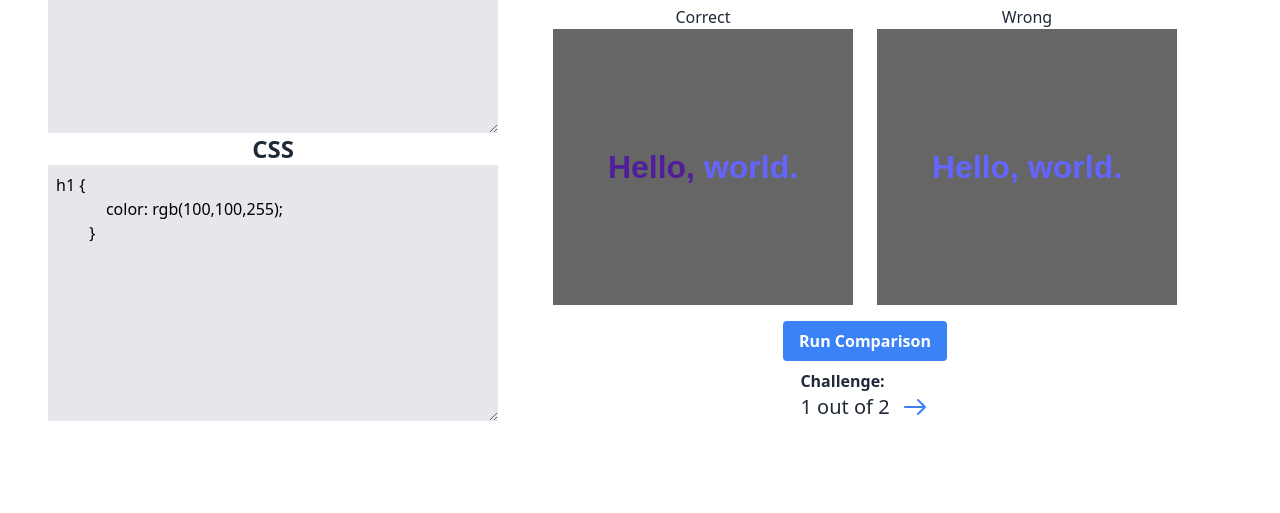
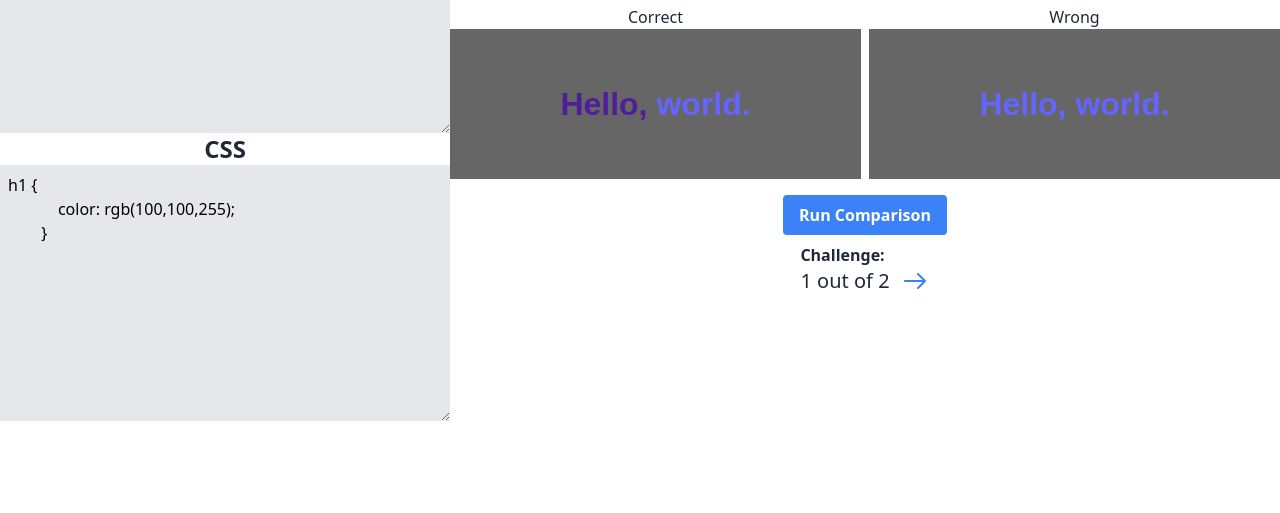
Before and after one commit to KeeghanM/pixel-perfection, an Astro site: page / in a window 1280 px wide. Shown: the part 287-800 px from the top of the page. Built offline with nearby package versions, Linux system fonts and the light colour scheme; Astro itself is replaced by a stand-in of ours.

Commit message:
Second challenge test

```diff
--- a/src/app/Challenges.ts
+++ b/src/app/Challenges.ts
@@ -4,19 +4,7 @@ export const Challenges = [
     name: "Tutorial Challenge",
     description: "Welcome to the tutorial! All you need to do is correct the below invalid CSS to make the 'wrong' design look like the 'correct' design.",
     HTML: `<h1><span>Hello,</span> world.</h1>`,
-        generalCSS: `* {
-  margin: 0;
-  padding: 0;
-}
-body {
-font-family: sans-serif;
-  display: grid;
-  place-items: center;
-  height: 100vh;
-  width: 100vw;
-  background: #666;
-  overflow:hidden;
-}`,
+    generalCSS: "",
     correctCSS: `h1 {
             color: rgb(100,100,255);
         }
@@ -30,49 +18,16 @@ font-family: sans-serif;
   },
   {
     id: 1,
-        name: "Challenge 1",
-        description: "This is the first challenge! All you need to do is correct the below invalid CSS to make the 'wrong' design look like the 'correct' design.",
+    name: "Size matters!",
+    description: "On something as simple as an input, details matter. Make the 'wrong' design look like the 'correct' design.",
     HTML: `
         <div>
         <input type="text" placeholder="Enter your name here" />
         <button>Submit</button>
         </div>
         `,
-        generalCSS: `* {
-  margin: 0;
-  padding: 0;
-}
-body {
-  font-family: sans-serif;
-  display: grid;
-  place-items: center;
-  height: 100vh;
-  width: 100vw;
-  background: #666;
-  overflow:hidden;
-}
-            `,
+    generalCSS: "",
     correctCSS: `div {
-  display: flex;
-  gap: 0;
-}
-input {
-  font-size: 1.5rem;
-  border: none;
-  padding: 1rem 2rem;
-  background: rgb(210,180,250);
-  border-radius: 15px 0 0 15px;
-  color: black;
-}
-button {
-  border: none;
-  background: rgb(80,30,155);
-  color: white;
-  font-size: 1.5rem;
-  padding: 1rem 2rem;
-  border-radius: 0 15px 15px 0;
-}`,
-        wrongCSS: `div {
   display: flex;
   gap: 0;
 }
@@ -90,6 +45,26 @@ button {
   color: white;
   font-size: 1.5rem;
   padding: 1rem;
+  border-radius: 0 15px 15px 0;
+}`,
+    wrongCSS: `div {
+  display: flex;
+  gap: 0;
+}
+input {
+  font-size: 1.5rem;
+  border: none;
+  padding: 0.5rem 1rem;
+  background: rgb(210,180,250);
+  border-radius: 15px 0 0 15px;
+  color: black;
+}
+button {
+  border: none;
+  background: rgb(80,30,155);
+  color: white;
+  font-size: 1.5rem;
+  padding: 0.5rem 1rem;
   border-radius: 0 10px 10px 0;
 }`,
   },
--- a/src/app/Main.tsx
+++ b/src/app/Main.tsx
@@ -15,7 +15,7 @@ export default function Main() {
     })
 
     return (
-        <div class="grid grid-cols-[minmax(30vw,_450px)_1fr] h-[80vh] p-12">
+        <div class="grid grid-cols-[minmax(30vw,_450px)_1fr] h-[80vh] py-12">
             <div class="flex flex-col flex-1">
                 <Editors />
             </div>
@@ -24,9 +24,13 @@ export default function Main() {
                     <h1 class="mt-6 mb-2 text-4xl text-blue-500">{challenge().name}</h1>
                     <p class="text-xl leading-7 max-w-screen-md mx-auto mb-6">{challenge().description}</p>
                 </div>
-                <div class="flex gap-6 justify-center">
-                    <Correct />
-                    <Wrong />
+                <div class="flex gap-2">
+                    <div class="w-1/2">
+                        <Correct />
+                    </div>
+                    <div class="w-1/2">
+                        <Wrong />
+                    </div>
                 </div>
                 <Compare />
                 <Swapper />
--- a/src/app/_store.ts
+++ b/src/app/_store.ts
@@ -3,5 +3,23 @@ import { Challenges } from "./Challenges";
 
 export const [css, setCss] = createSignal("");
 export const [html, setHtml] = createSignal("");
+export const [globalCss, setGlobalCss] = createSignal(
+`* {
+    margin: 0;
+    padding: 0;
+}
+html, body {
+    height: 100%;
+    width: 100%;
+}
+body {
+    font-family: sans-serif;
+    display: grid;
+    place-items: center;
+    background: #666;
+    overflow: hidden;
+    max-width: 100%;
+}`
+);
 
 export const [challenge, setChallenge] = createSignal<Challenge>(Challenges[0]);
--- a/src/app/displays/Correct.tsx
+++ b/src/app/displays/Correct.tsx
@@ -1,18 +1,16 @@
-import { challenge } from "../_store";
+import { challenge,globalCss } from "../_store";
 
 export default function Correct() {
-    return (
-        <div class="w-[300px] h-[300px] flex flex-col items-center">
+    return (<div class="flex flex-col items-center">
             <h3>Correct</h3>
             <iframe
-                width="300px"
-                height="300px"
                 id="correctIframe"
-                style="border:none;"
+                class="border-none w-full"
                 srcdoc={
                     `<html>
                     <head>
                         <style>
+                            ${globalCss()}
                             ${challenge().generalCSS}
                             ${challenge().correctCSS}
                             </style>
--- a/src/app/displays/Wrong.tsx
+++ b/src/app/displays/Wrong.tsx
@@ -1,18 +1,16 @@
-import { challenge, css, html } from "../_store";
+import { challenge, css, html, globalCss } from "../_store";
 
 export default function Wrong() {
-    return (
-        <div class="w-[300px] h-[300px] flex flex-col items-center">
+    return (<div class="flex flex-col items-center">
             <h3>Wrong</h3>
             <iframe
-                width="300px"
-                height="300px"
                 id="wrongIframe"
-                style="border:none;"
+                class="border-none w-full"
                 srcdoc={
                     `<html>
                     <head>
                         <style>
+                            ${globalCss()}
                             ${challenge().generalCSS}
                             ${css()}
                         </style>
@@ -22,6 +20,6 @@ export default function Wrong() {
                     </body>
                 </html>`}
             />
-        </div>
+            </div>
     )
 }
```
Lines whose indentation alone changed are shown as unchanged.
